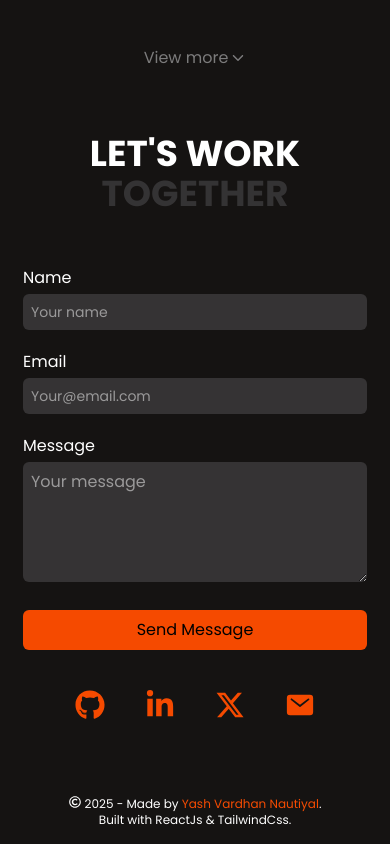
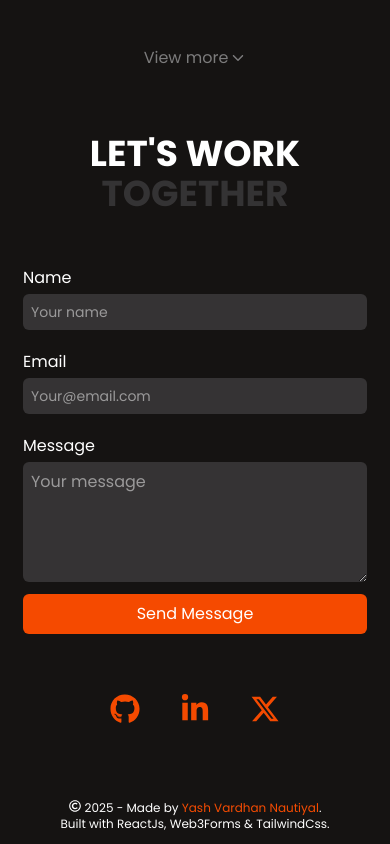
Before and after one commit to yashvardhannautiyal/Portfolio, a React (Vite) app: page / in a window 390 px wide. Shown: the part 2128-2972 px from the top of the page. Built offline with nearby package versions, Linux system fonts and the light colour scheme.

Commit message:
contact responsiveness added

```diff
--- a/src/Components/Contact.jsx
+++ b/src/Components/Contact.jsx
@@ -1,6 +1,5 @@
 import { FaXTwitter } from "react-icons/fa6";
 import { FaLinkedinIn } from "react-icons/fa";
-import { IoMail } from "react-icons/io5";
 import { FaGithub } from "react-icons/fa";
 import { useState } from "react";
 function Contact() {
@@ -71,15 +70,16 @@ function Contact() {
               required
             />
           </div>
-          </form>
           <div className="btn-container flex justify-center">
           <button
             type="submit"
-            className="bg-orange-600 mt-2 sm:mt-5 rounded-md p-2 flex justify-center hover:cursor-pointer hover:bg-orange-500 w-86 sm:w-fit"
+            className="bg-orange-600 mt-3 sm:mt-5 rounded-md p-2 flex justify-center hover:cursor-pointer hover:bg-orange-500 w-full"
           >
             {isSubmitted ? "Thank You!" : "Send Message"}
           </button>
           </div>
+          </form>
+
 
         <div className="social-container mt-10 text-3xl font-bold flex text-orange-600 gap-10 justify-center">
           <a
@@ -103,13 +103,7 @@ function Contact() {
           >
             <FaXTwitter />
           </a>
-          <a
-            href=""
-            target="_blank"
-            className="hover:text-orange-400"
-          >
-            <IoMail />
-          </a>
+
         </div>
       </section>
     </div>
--- a/src/Components/Footer.jsx
+++ b/src/Components/Footer.jsx
@@ -7,7 +7,7 @@ function Footer (){
             <p className="">2025 - Made by <span className="text-orange-600">Yash Vardhan Nautiyal</span>.</p>
             </div>
             <div className="">
-                <p>Built with ReactJs & TailwindCss.</p>
+                <p>Built with ReactJs, Web3Forms & TailwindCss.</p>
             </div>
         </div>
     )
```
